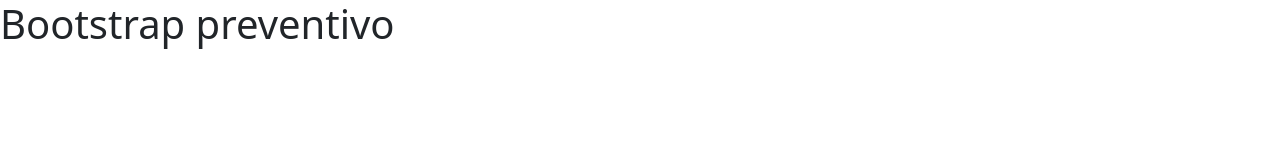
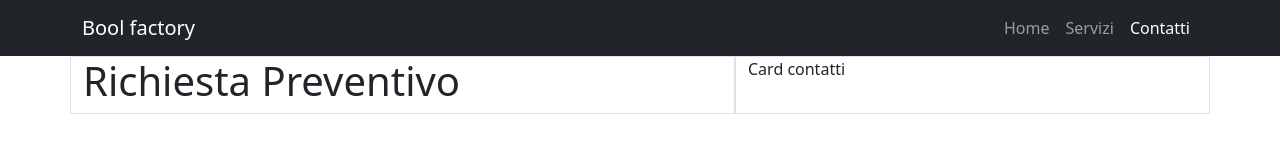
Before and after one commit to StefaniaVitali/bootstrap-preventivo, a plain HTML site: page index.html in a window 1280 px wide. Drawn offline with nearby package versions, Linux system fonts and the light colour scheme.

Commit message:
ADD: navbar

```diff
--- a/index.html
+++ b/index.html
@@ -8,12 +8,44 @@
   </head>
   <body>
     <header>
-        <nav></nav>
+      <!-- la navbar inizia qui -->
+      <nav class="navbar navbar-expand-lg bg-dark navbar-dark"  >
+        <div class="container">
+          <a class="navbar-brand" href="#">Bool factory</a>
+          <button class="navbar-toggler" type="button" data-bs-toggle="collapse" data-bs-target="#navbarSupportedContent" aria-controls="navbarSupportedContent" aria-expanded="false" aria-label="Toggle navigation">
+            <span class="navbar-toggler-icon"></span>
+          </button>
+          <div class="collapse navbar-collapse justify-content-end" id="navbarSupportedContent">
+            <ul class="navbar-nav justify-content-end">
+                <li class="nav-item">
+                  <a class="nav-link" aria-current="page" href="#">Home</a>
+                </li>
+                <li class="nav-item">
+                  <a class="nav-link" href="#">Servizi</a>
+                </li>
+                <li class="nav-item">
+                  <a class="nav-link active" href="#">Contatti</a>
+                </li>
+              </ul>
+          </div>
+        </div>
+      </nav>
+       <!-- la navbar finisce qui -->
     </header>
     <main>
-        <h1>Bootstrap preventivo</h1>
+      <section class="preventivo">
+        <div class="container">
+        <div class="row">
+          <div class="col-md-7 border">
+            <h1>Richiesta Preventivo</h1>
+          </div>
+          <div class="col-md-5 border">Card contatti</div>
+        </div>
+      </div>
+     </section>
     </main>
     <footer>
+      <p></p>
     </footer>
     <script src="https://cdn.jsdelivr.net/npm/bootstrap@5.3.3/dist/js/bootstrap.bundle.min.js" integrity="sha384-YvpcrYf0tY3lHB60NNkmXc5s9fDVZLESaAA55NDzOxhy9GkcIdslK1eN7N6jIeHz" crossorigin="anonymous"></script>
     <script src="./js/app.js"></script>
```
